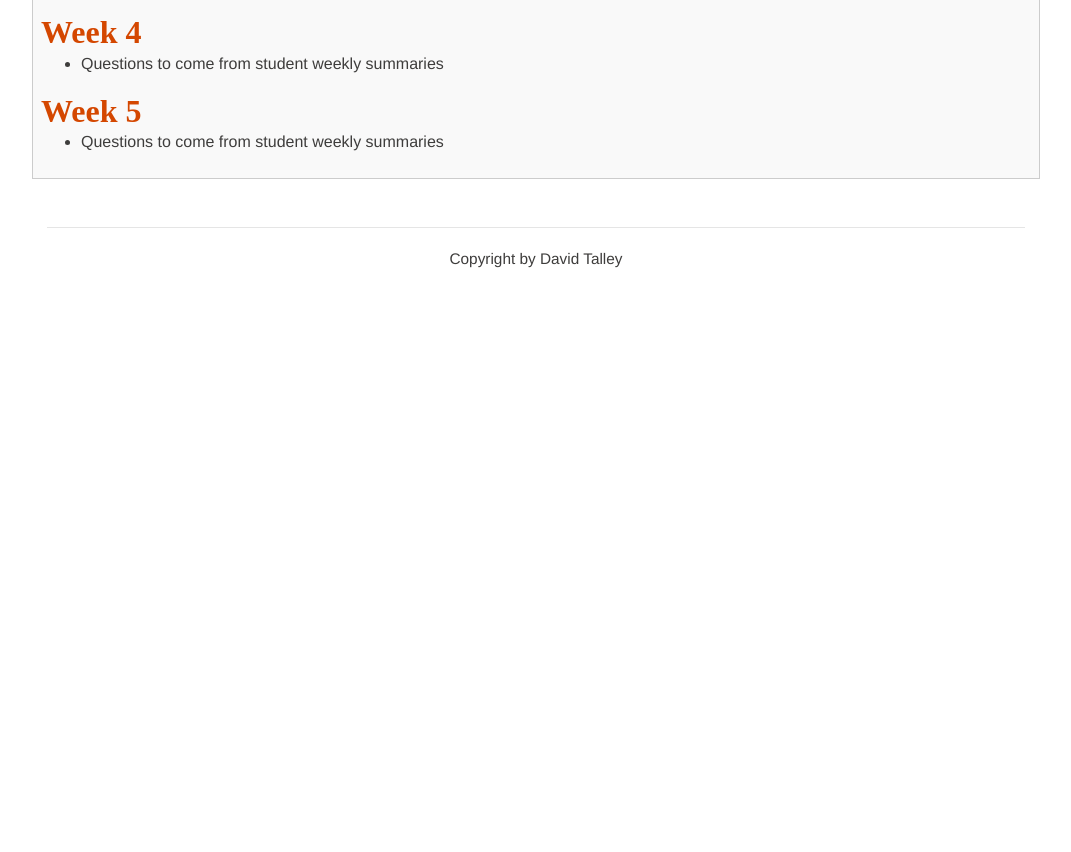
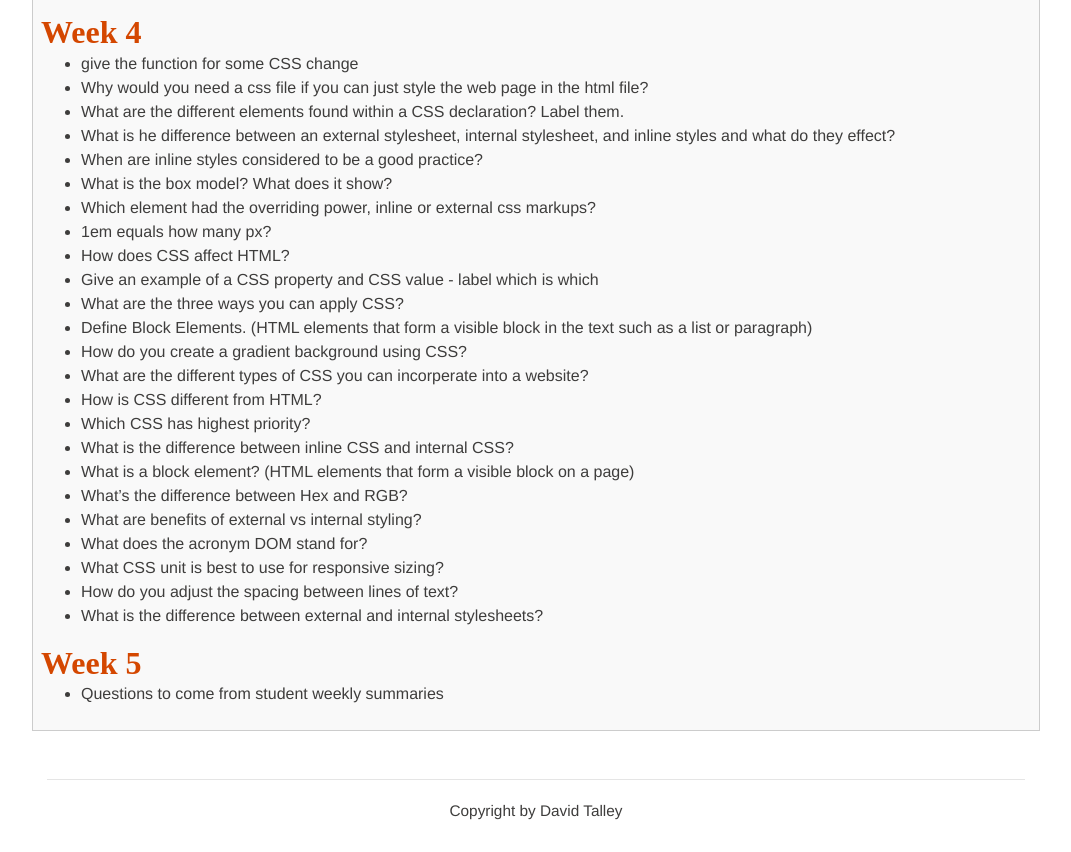
Before and after one commit to atkaphley/fall-2020, a plain HTML site: page question-bank.html in a window 1280 px wide. Shown: the part 3032-3884 px from the top of the page, without its empty margins (104-1175 px from the left). Before the commit the page ends 3362 px from the top, so only its background shows below. Drawn offline with nearby package versions, Linux system fonts and the light colour scheme.

Commit message:
Added questions from week 04 summaries

```diff
--- a/question-bank.html
+++ b/question-bank.html
@@ -231,7 +231,30 @@
         </ul>
         <h2 id="week-4">Week 4</h2>
         <ul>
-            <li>Questions to come from student weekly summaries</li>
+            <li>give the function for some CSS change</li>
+            <li>Why would you need a css file if you can just style the web page in the html file?</li>
+            <li>What are the different elements found within a CSS declaration? Label them.</li>
+            <li>What is he difference between an external stylesheet, internal stylesheet, and inline styles and what do they effect?</li>
+            <li>When are inline styles considered to be a good practice?</li>
+            <li>What is the box model? What does it show?</li>
+            <li> Which element had the overriding power, inline or external css markups?</li>
+            <li>1em equals how many px?</li>
+            <li>How does CSS affect HTML?</li>
+            <li>Give an example of a CSS property and CSS value - label which is which</li>
+            <li>What are the three ways you can apply CSS?</li>
+            <li>Define Block Elements. (HTML elements that form a visible block in the text such as a list or paragraph)</li>
+            <li>How do you create a gradient background using CSS?</li>
+            <li> What are the different types of CSS you can incorperate into a website?</li>
+            <li>How is CSS different from HTML?</li>
+            <li>Which CSS has highest priority?</li>
+            <li>What is the difference between inline CSS and internal CSS? </li>
+            <li>What is a block element? (HTML elements that form a visible block on a page)</li>
+            <li>What’s the difference between Hex and RGB?</li>
+            <li>What are benefits of external vs internal styling?</li>
+            <li>What does the acronym DOM stand for?</li>
+            <li>What CSS unit is best to use for responsive sizing?</li>
+            <li>How do you adjust the spacing between lines of text?</li>
+            <li>What is the difference between external and internal stylesheets?</li>
             <!--
         <li>Why are Cascading Style Sheets cascading?</li>
         <li>How do you comment on a CSS document?</li>
```
